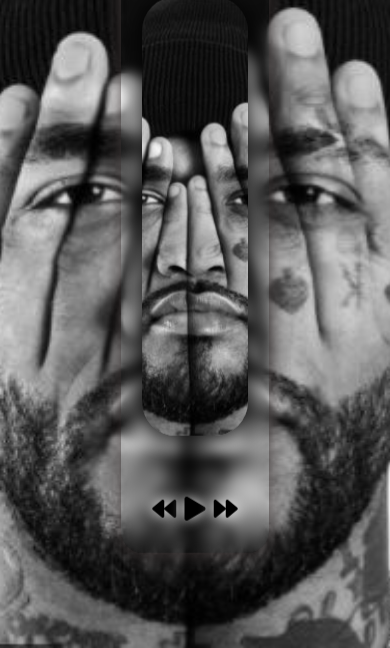
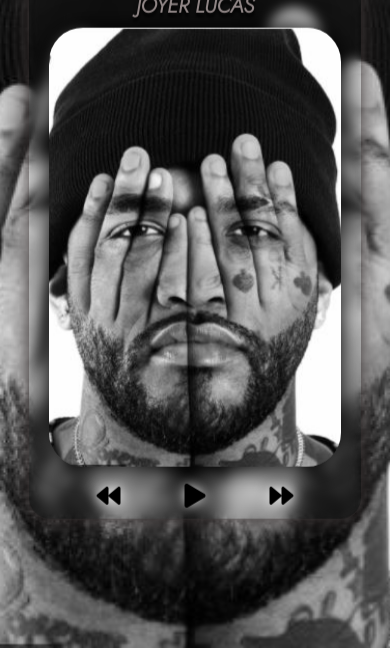
Before and after one commit to prashant-smart/music-player-, a plain HTML site: page index.html in a window 390 px wide. Shown: the part 196-844 px from the top of the page. Drawn offline with Linux system fonts and the light colour scheme.

Commit message:
Update style.css

```diff
--- a/style.css
+++ b/style.css
@@ -127,3 +127,21 @@ h4{
     bottom: 10px;
     width: calc(100% - 20px);
   }
+  @media (max-width: 650px) {
+    .music_div{
+        height: 70vh;
+    width: 85vw;
+    }
+    .music_picture{
+        width:75vw;
+    }
+    h2{
+        font-size:4vh;
+    }
+    h4{
+        font-size: 2.5vh;
+    }
+    .controler{
+        width:67vw;
+    }
+  }
```
